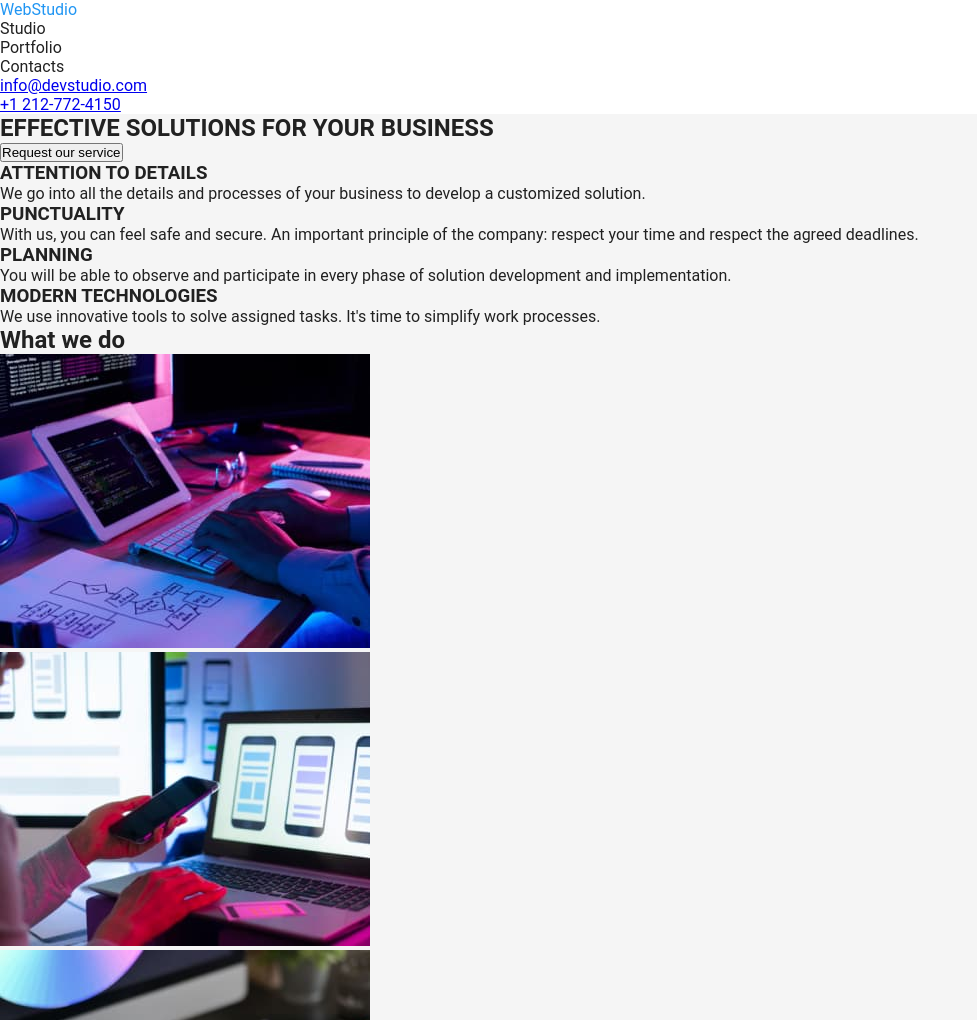
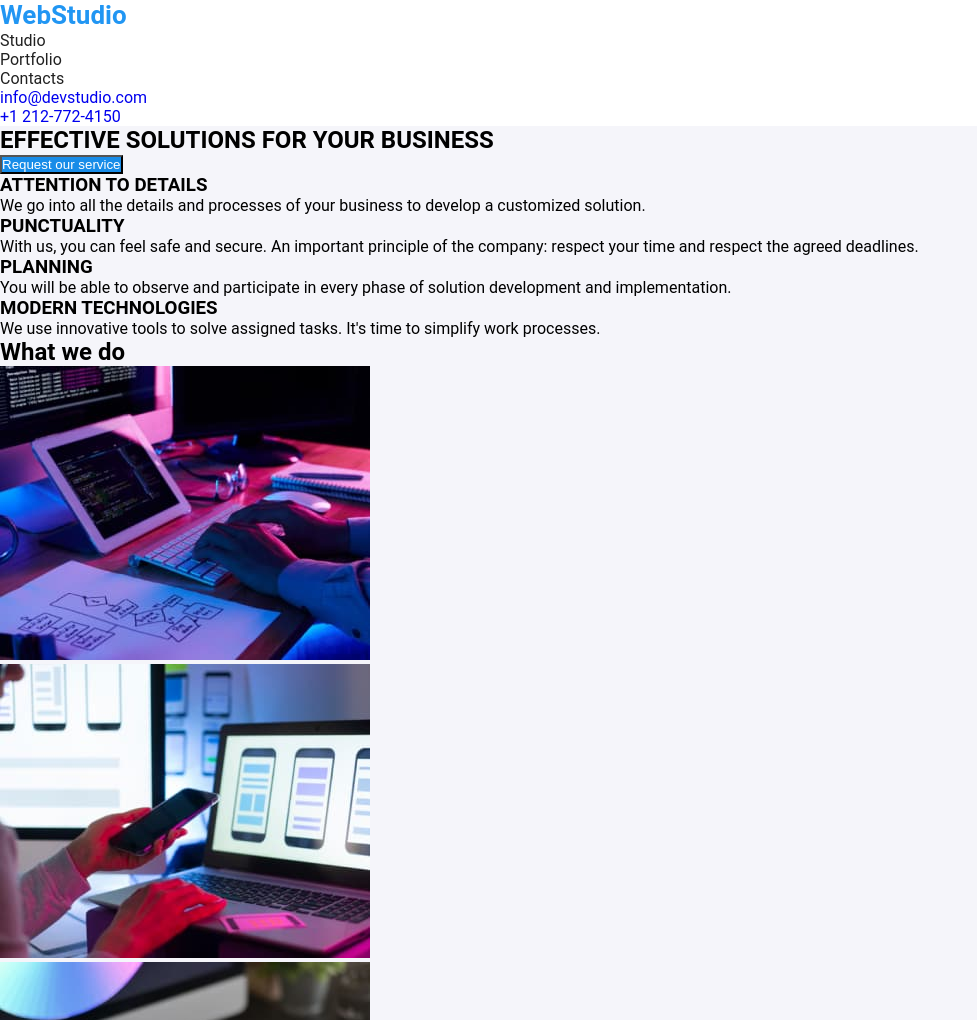
Before and after one commit to Bohdn-Kutso/goit-markup-hw-02, a plain HTML site: page index.html in a window 1280 px wide. Shown: the top 1020 px of the page, without its empty margins (0-977 px from the left). Drawn offline with Linux system fonts and the light colour scheme.

Commit message:
new work

```diff
--- a/css/styles.css
+++ b/css/styles.css
@@ -1,22 +1,69 @@
 :root {
-  /* font-family: 'Raleway', sans-serif; font-family: 'Roboto', sans-serif; */
+  --pref-tx-col: #212121
+  --prm-col: #757575;
+  --accent-col: #2196f3;
+  --title-col: #000000;
 }
 
 * {
   margin: 0;
   padding: 0;
+  list-style: none;
+  text-decoration: none;
+
 }
-.list {
+
+/* .list {
   list-style: none;
+}*/
+.site-nav .link {
+  list-style: none;
+  color: #212121;
 }
 
 body {
   font-family: "Roboto", sans-serif;
-  background-color: #f5f5f5;
-  color: #212121;
+  background-color: #f5f5fa;
+  color: var(--pref-tx-col)
 }
+
+.site-nav .link:hover,
+.site-nav .link:focus {
+  color: var(--accent-col);
+}
+
+.section-title {
+  color: var(--title-col);
+}
+
+h1 {
+  color: var(--title-col);
+}
+
+/* benefits */
+.benefits .title {
+  color: var(--title-col);
+}
+/* section Our Team */
+
+.team-cards .title {
+  color: var(--title-col);
+}
+
+/* button */
+
+.button {
+  background-color: #188CE8;
+  color: #ffffff;
+}
+
+/* .employee {
+  color: var(--pref-tx-col);
+}*/
+
 /* ul {
-  list-style: none; */
+  list-style: none;
+} */
 /* main text #212121 */
 /* p #757575 */
 /* h1 #ffffff */
@@ -28,11 +75,21 @@ body {
     tel&mail footer rgba
     (255,255,255,0.6);
      */
-.page-header {
-  background-color: #ffffff;
-  text-decoration: none;
+.logo {
+    color: var(--accent-col);
+    text-decoration: none;
+    font-family: 'Raleway' sans-serif;
+    font-style: normal;
+    font-weight: 700;
+    font-size: 26px;
+    line-height: 1.19;
+
+    }
+ .page-header {
+    background-color: #ffffff;
+    text-decoration: none;
 }
-.header-nav header-link .current {
+/* .header-nav header-link .current {
   color: var(--accent-text-color);
 }
 .site-nav-list .header-link {
@@ -42,10 +99,7 @@ body {
 .site-nav {
   text-decoration: none;
 }
-.logo {
-  color: #2196f3;
-  text-decoration: none;
-}
+
 .mail-phone {
   text-decoration: none;
 }
@@ -69,4 +123,4 @@ body {
 }
 .exampls-list .exampl-item {
   text-decoration: none;
-}
+} */
--- a/index.html
+++ b/index.html
@@ -14,60 +14,64 @@
   </head>
   <body>
     <header class="page-header">
-      <nav class="nav-link">
+      <nav>
+        <!-- class="nav-link" -->
         <a href="./index.html" class="logo"
           >WebStudio
           <!--<span>Web</span> Studio-->
         </a>
-        <ul class="site-nav-list">
+        <ul class="site-nav">
           <li>
-            <a class="header-link carrent, link" href="./index.html">Studio</a>
+            <!-- <a class="header-link carrent, link" href="./index.html">Studio</a> -->
+            <a href="./index.html"class="link" >Studio</a>
           </li>
           <li>
-            <a class="header-link" href="./portfolio.html">Portfolio</a>
+            <a href="./portfolio.html"class="link" >Portfolio</a>
           </li>
-          <li><a class="header-link" href="#">Contacts</a></li>
+          <li>
+            <a href="#"class="link" >Contacts</a>
+          </li>
         </ul>
       </nav>
-      <ul class="mail-phone">
+      <ul class="contcts-nav">
         <li><a href="mailto:info@devstudio.com">info@devstudio.com</a></li>
         <li><a href="tel:+12127724150">+1 212-772-4150</a></li>
       </ul>
     </header>
     <main>
       <!-- Hero -->
-      <section>
+      <section class="hero">
         <h1>EFFECTIVE SOLUTIONS FOR YOUR BUSINESS</h1>
-        <button type="button">Request our service</button>
+        <button type="button" class="button">Request our service</button>
       </section>
       <!-- benefits -->
-      <section>
+      <section class="section">
         <!-- hidden header for semantics - Our Benefits -->
-        <h2 hidden>Our Benefits</h2>
-        <ul>
+        <h2 class="section-title" hidden>Our Benefits</h2>
+        <ul class="benefits">
           <li>
-            <h3>ATTENTION TO DETAILS</h3>
+            <h3 class="title">ATTENTION TO DETAILS</h3>
             <p>
               We go into all the details and processes of your business to
               develop a customized solution.
             </p>
           </li>
           <li>
-            <h3>PUNCTUALITY</h3>
+            <h3 class="title">PUNCTUALITY</h3>
             <p>
               With us, you can feel safe and secure. An important principle of
               the company: respect your time and respect the agreed deadlines.
             </p>
           </li>
           <li>
-            <h3>PLANNING</h3>
+            <h3 class="title">PLANNING</h3>
             <p>
               You will be able to observe and participate in every phase of
               solution development and implementation.
             </p>
           </li>
           <li>
-            <h3>MODERN TECHNOLOGIES</h3>
+            <h3 class="title">MODERN TECHNOLOGIES</h3>
             <p>
               We use innovative tools to solve assigned tasks. It's time to
               simplify work processes.
@@ -75,9 +79,9 @@
           </li>
         </ul>
       </section>
-      <section>
-        <h2>What we do</h2>
-        <ul>
+      <section class="section">
+        <h2 class="section-title">What we do</h2>
+        <ul class="we-do">
           <li>
             <img
               src="./images/img.jpg"
@@ -101,21 +105,21 @@
           </li>
         </ul>
       </section>
-      <section>
-        <h2>Our Team</h2>
-        <ul>
+      <section class="section">
+        <h2 class="section-title">Our Team</h2>
+        <ul class="team-cards">
           <li>
             <img
               src="./images/img-4.jpg"
               alt="a young man with a beard and glasses"
               width="270"
             />
-            <h3>Christopher Walker</h3>
-            <p>Product Designer</p>
+            <h3 class="title">Christopher Walker</h3>
+            <p class="employee">Product Designer</p>
           </li>
           <li>
             <img
-              src=".images/img-5.jpg"
+              src="./images/img-5.jpg"
               alt="a blonde in glasses and a jacket is smiling"
               width="270"
             />
@@ -148,13 +152,15 @@
         <ul>
           <li>
             <a href="./index.html" class="logo">WebStudio</a>
+          </li>
+          <li>
             <a
               class="address"
               href="https://goo.gl/maps/5Q8eEVcjKAy8tNPU7"
               target="_blank"
               rel="noopener noreferrer nofollow"
             >
-              695 Park Ave, New York, NY 10065, <br />United States
+              695 Pa New York, NY 10065, <br />United States">
             </a>
           </li>
           <li><a href="mailto:info@devstudio.com">info@devstudio.com</a></li>
```
